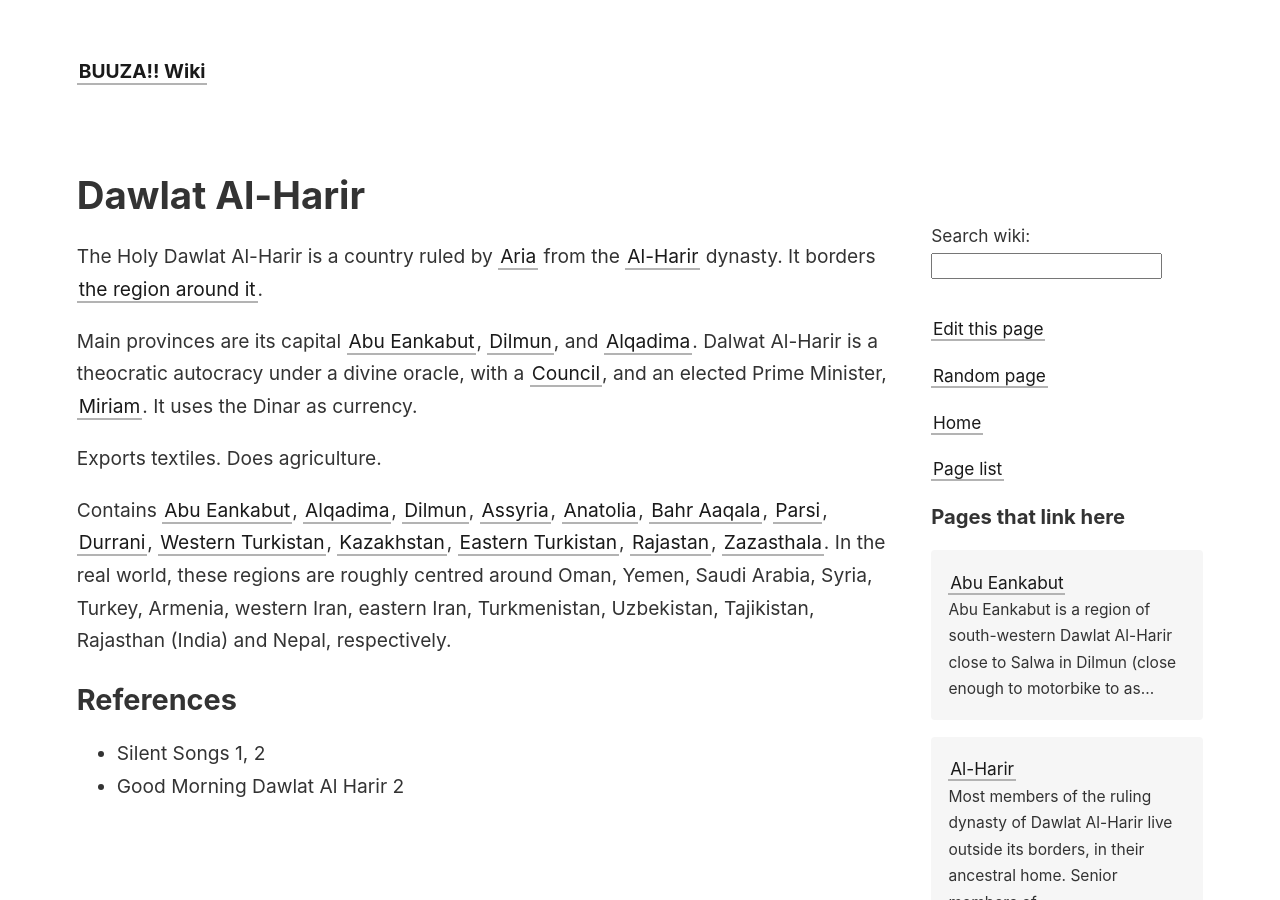
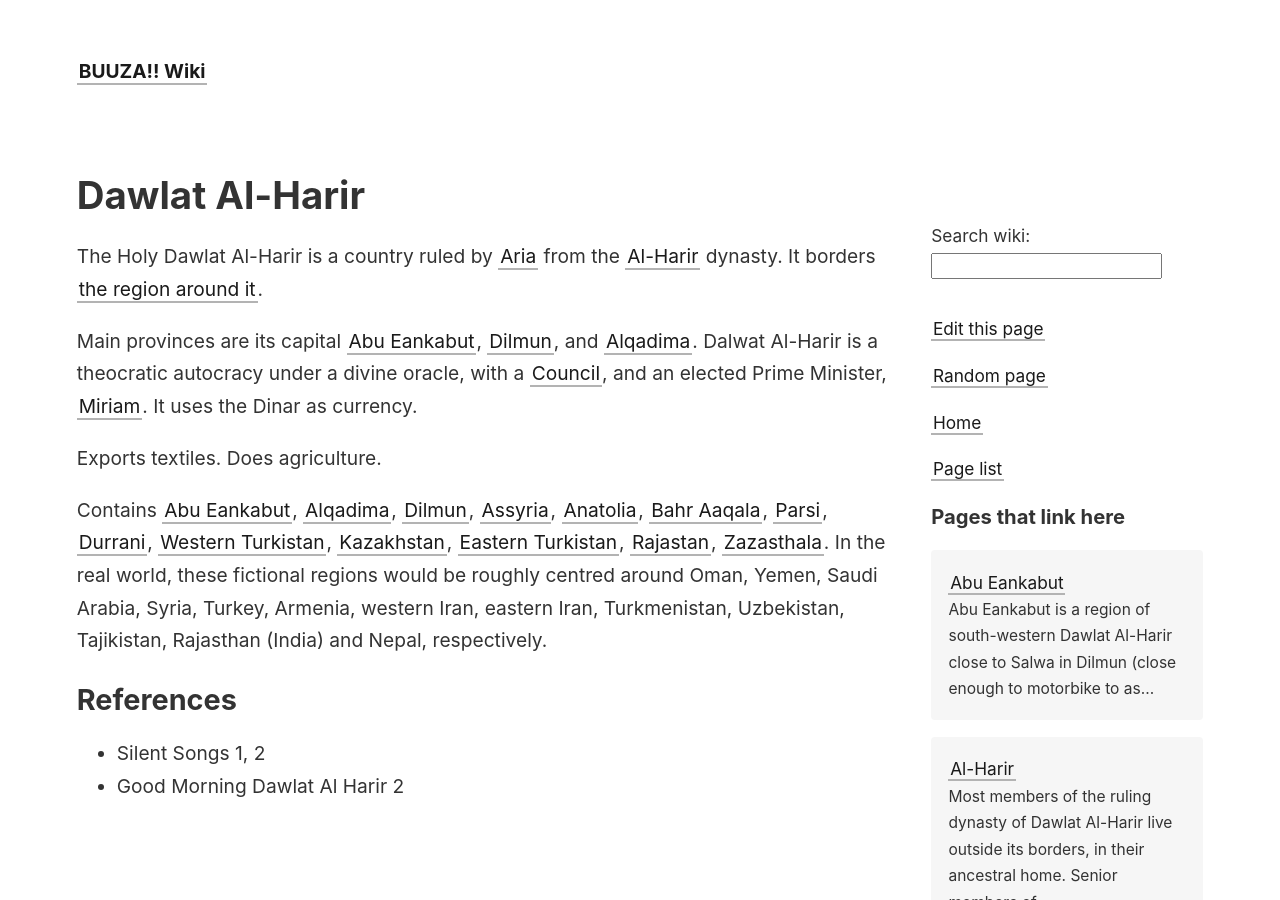
Before and after one commit to IFcoltransG/buuza-wiki, a Jekyll site: the page built from _wiki/dawlat-al-harir.md, in a window 1280 px wide and 900 px high. Built offline with Jekyll 4.4.1, drawn with Linux system fonts in a browser that asks for light colours.

Commit message:
Make explicit that the fictional world doesn't always match the real world

```diff
--- a/_wiki/dawlat-al-harir.md
+++ b/_wiki/dawlat-al-harir.md
@@ -11,7 +11,7 @@ Dalwat Al-Harir is a theocratic autocracy under a divine oracle, with a [Council
 Exports textiles. Does agriculture.
 
 Contains [Abu Eankabut](/_wiki/abu-eankabut.md), [Alqadima](/_wiki/alqadima.md), [Dilmun](/_wiki/dilmun.md), [Assyria](/_wiki/assyria.md), [Anatolia](/_wiki/anatolia.md), [Bahr Aaqala](/_wiki/bahr-aaqala.md), [Parsi](/_wiki/parsi.md), [Durrani](/_wiki/durrani.md), [Western Turkistan](/_wiki/western-turkistan.md), [Kazakhstan](/_wiki/kazakhstan.md), [Eastern Turkistan](/_wiki/eastern-turkistan.md), [Rajastan](/_wiki/rajastan.md), [Zazasthala](/_wiki/zazasthala.md).
-In the real world, these regions are roughly centred around Oman, Yemen, Saudi Arabia, Syria, Turkey, Armenia, western Iran, eastern Iran, Turkmenistan, Uzbekistan, Tajikistan, Rajasthan (India) and Nepal, respectively.
+In the real world, these fictional regions would be roughly centred around Oman, Yemen, Saudi Arabia, Syria, Turkey, Armenia, western Iran, eastern Iran, Turkmenistan, Uzbekistan, Tajikistan, Rajasthan (India) and Nepal, respectively.
 
 ## References
 - Silent Songs 1, 2
```
Also changed, not shown: _wiki/kazakhstan.md (+2 -0 lines), _wiki/mongolia.md (+2 -0 lines).
